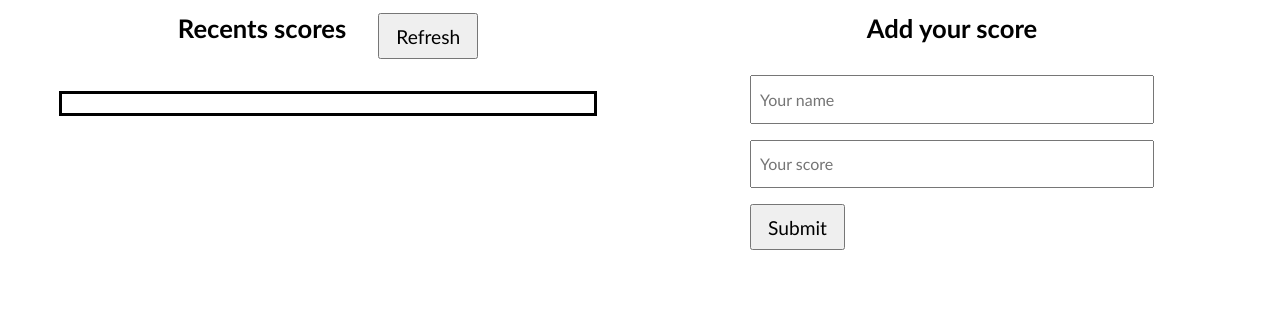
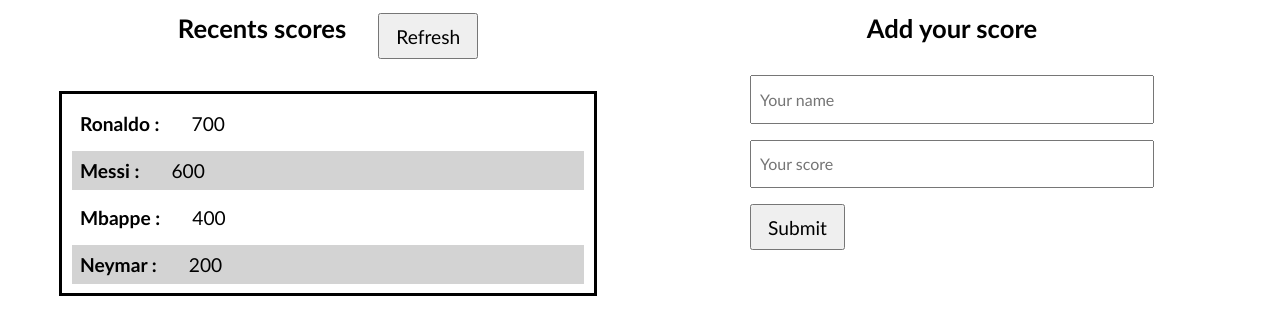
Before and after one commit to Kaghenimbale/Loaderboard-app, a website built with webpack: page dist/index.html in a window 1280 px wide. Shown: the part 90-424 px from the top of the page. Built offline with nearby package versions, Linux system fonts and the light colour scheme.

Commit message:
Finilize html

```diff
--- a/dist/index.bundle.js
+++ b/dist/index.bundle.js
@@ -115,17 +115,7 @@ eval("\n\n/* istanbul ignore next  */\nfunction styleTagTransform(css, styleElem
   \**********************/
 /***/ ((__unused_webpack_module, __webpack_exports__, __webpack_require__) => {
 
-eval("__webpack_require__.r(__webpack_exports__);\n/* harmony import */ var _index_css__WEBPACK_IMPORTED_MODULE_0__ = __webpack_require__(/*! ./index.css */ \"./src/index.css\");\n/* harmony import */ var _modules_items_js__WEBPACK_IMPORTED_MODULE_1__ = __webpack_require__(/*! ./modules/items.js */ \"./src/modules/items.js\");\n\n\n\nconst getInputFormValues = () => {\n  const form = document.getElementById('form');\n  const nameInput = document.getElementById('name');\n  const scoreInput = document.getElementById('score');\n  const dataStored = JSON.parse(localStorage.getItem('data') || '[]');\n  const score = new _modules_items_js__WEBPACK_IMPORTED_MODULE_1__[\"default\"](dataStored);\n  form.addEventListener('submit', (e) => {\n    e.preventDefault();\n    const dataObj = {\n      name: nameInput.value,\n      score: scoreInput.value,\n    };\n\n    score.create(dataObj);\n    form.reset();\n  });\n};\n\nwindow.addEventListener('load', getInputFormValues);\n\n\n//# sourceURL=webpack://loaderboard-app/./src/index.js?");
-
-/***/ }),
-
-/***/ "./src/modules/items.js":
-/*!******************************!*\
-  !*** ./src/modules/items.js ***!
-  \******************************/
-/***/ ((__unused_webpack_module, __webpack_exports__, __webpack_require__) => {
-
-eval("__webpack_require__.r(__webpack_exports__);\n/* harmony export */ __webpack_require__.d(__webpack_exports__, {\n/* harmony export */   \"default\": () => (__WEBPACK_DEFAULT_EXPORT__)\n/* harmony export */ });\nclass Score {\n  constructor(newData) {\n    this.newData = newData;\n    this.display();\n  }\n\n  getdatastored() {\n    const dataStored = JSON.parse(localStorage.getItem('data') || '[]');\n    this.newData = dataStored;\n    return dataStored;\n  }\n\n  display() {\n    const items = document.getElementById('items');\n    const newData = this.getdatastored();\n    items.innerHTML = '';\n    newData.forEach((data) => {\n      const li = document.createElement('li');\n      li.className = 'itemScore';\n\n      const element = `\n      <h3>${data.name} :</h3>\n      <p>${data.score}<p>\n      `;\n      li.innerHTML = element;\n      items.appendChild(li);\n    });\n  }\n\n  create(dataObj) {\n    this.newData.push(dataObj);\n    localStorage.setItem('data', JSON.stringify(this.newData));\n    this.display();\n  }\n}\n\n/* harmony default export */ const __WEBPACK_DEFAULT_EXPORT__ = (Score);\n\n\n//# sourceURL=webpack://loaderboard-app/./src/modules/items.js?");
+eval("__webpack_require__.r(__webpack_exports__);\n/* harmony import */ var _index_css__WEBPACK_IMPORTED_MODULE_0__ = __webpack_require__(/*! ./index.css */ \"./src/index.css\");\n\n\n\n//# sourceURL=webpack://loaderboard-app/./src/index.js?");
 
 /***/ })
 
--- a/dist/index.html
+++ b/dist/index.html
@@ -26,6 +26,16 @@
                         <h3>Messi :</h3>
                         <p>600</p>
                     </li>
+
+                    <li class="itemScore">
+                        <h3>Mbappe :</h3>
+                        <p>400</p>
+                    </li>
+
+                    <li class="itemScore">
+                        <h3>Neymar :</h3>
+                        <p>200</p>
+                    </li>
                 </ul>
             </div>
 
```
